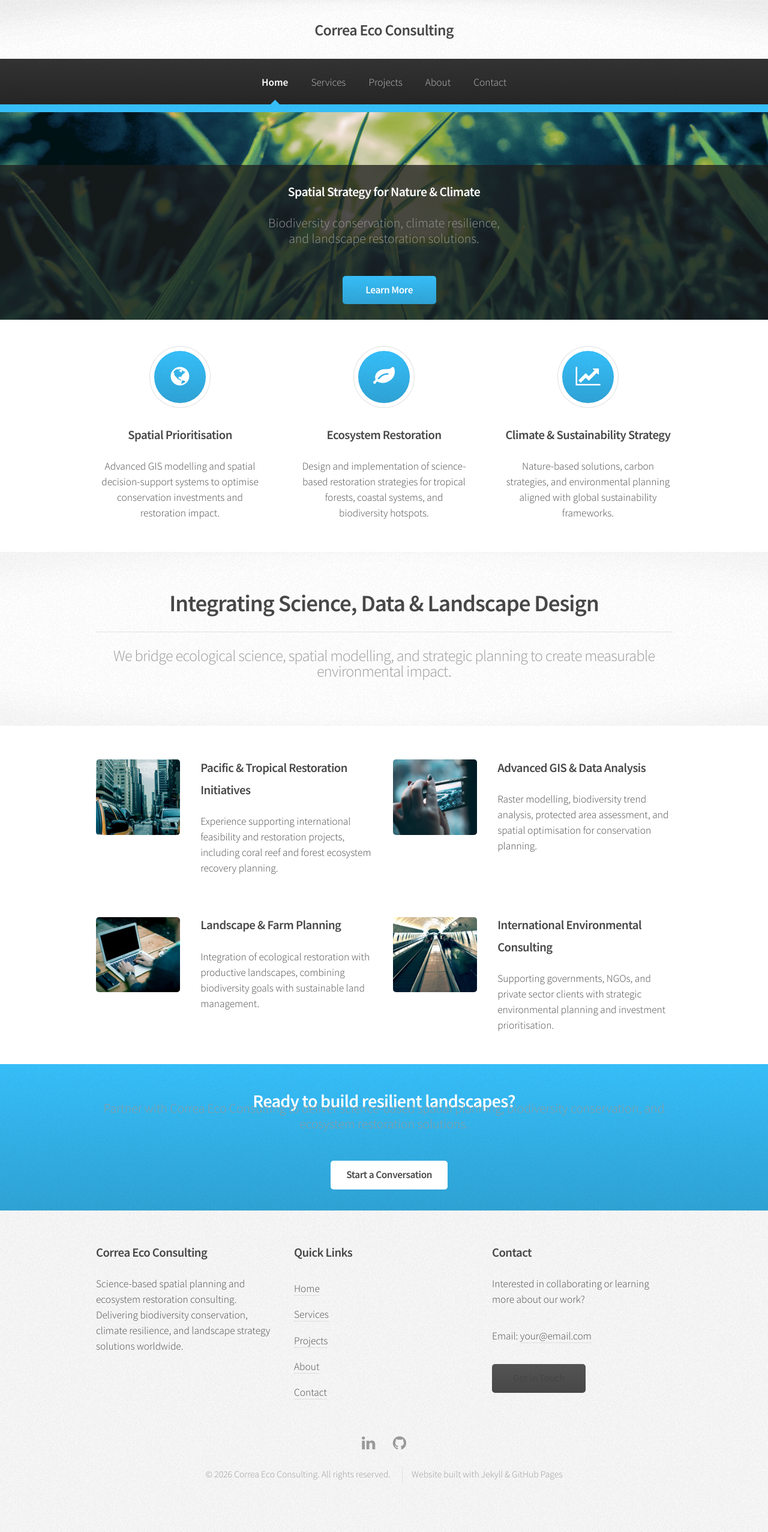
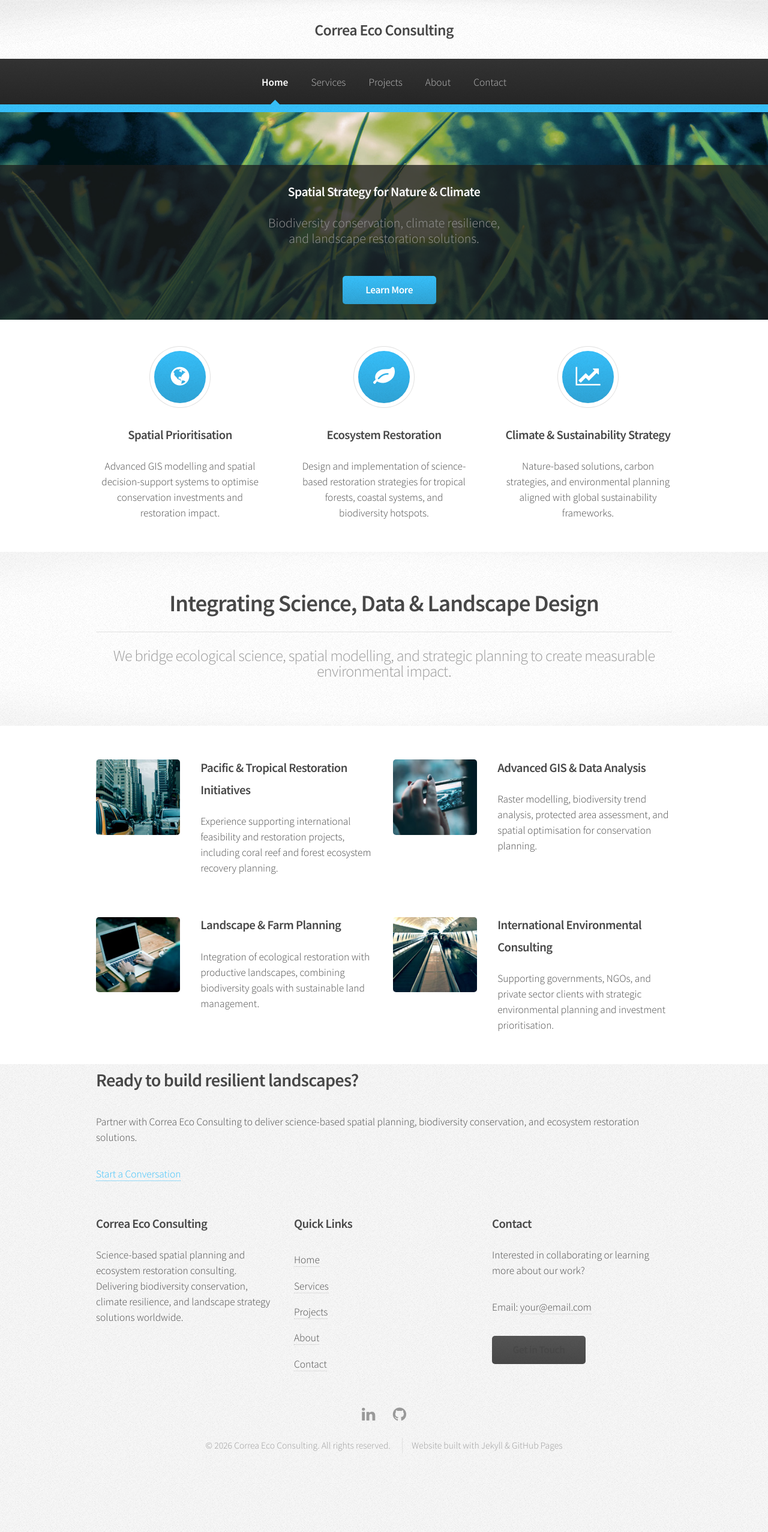
Before and after one commit to correaeco/correaeco.github.io, a Jekyll site: the page built from index.html, in a window 1280 px wide. Shown: the whole page at 60% size. Built offline with Jekyll 4.4.1, drawn with Linux system fonts in a browser that asks for light colours; after the commit the page ends 2506 px from its top, so only the background shows below that.

Commit message:
Update cta.html

```diff
--- a/_includes/cta.html
+++ b/_includes/cta.html
@@ -1,15 +1,10 @@
-		<!-- CTA -->
-<section id="cta" class="wrapper style3">
+<section class="partner-section">
   <div class="container">
-		<header>
     <h2>Ready to build resilient landscapes?</h2>
     <p>
       Partner with Correa Eco Consulting to deliver science-based spatial planning,
       biodiversity conservation, and ecosystem restoration solutions.
     </p>
-			<a href="{{ site.baseurl }}/contact/" class="button">
-				Start a Conversation
-			</a>
-		</header>
+    <a href="/contact/" class="cta-button">Start a Conversation</a>
   </div>
 </section>
```
Lines whose indentation alone changed are shown as unchanged.
